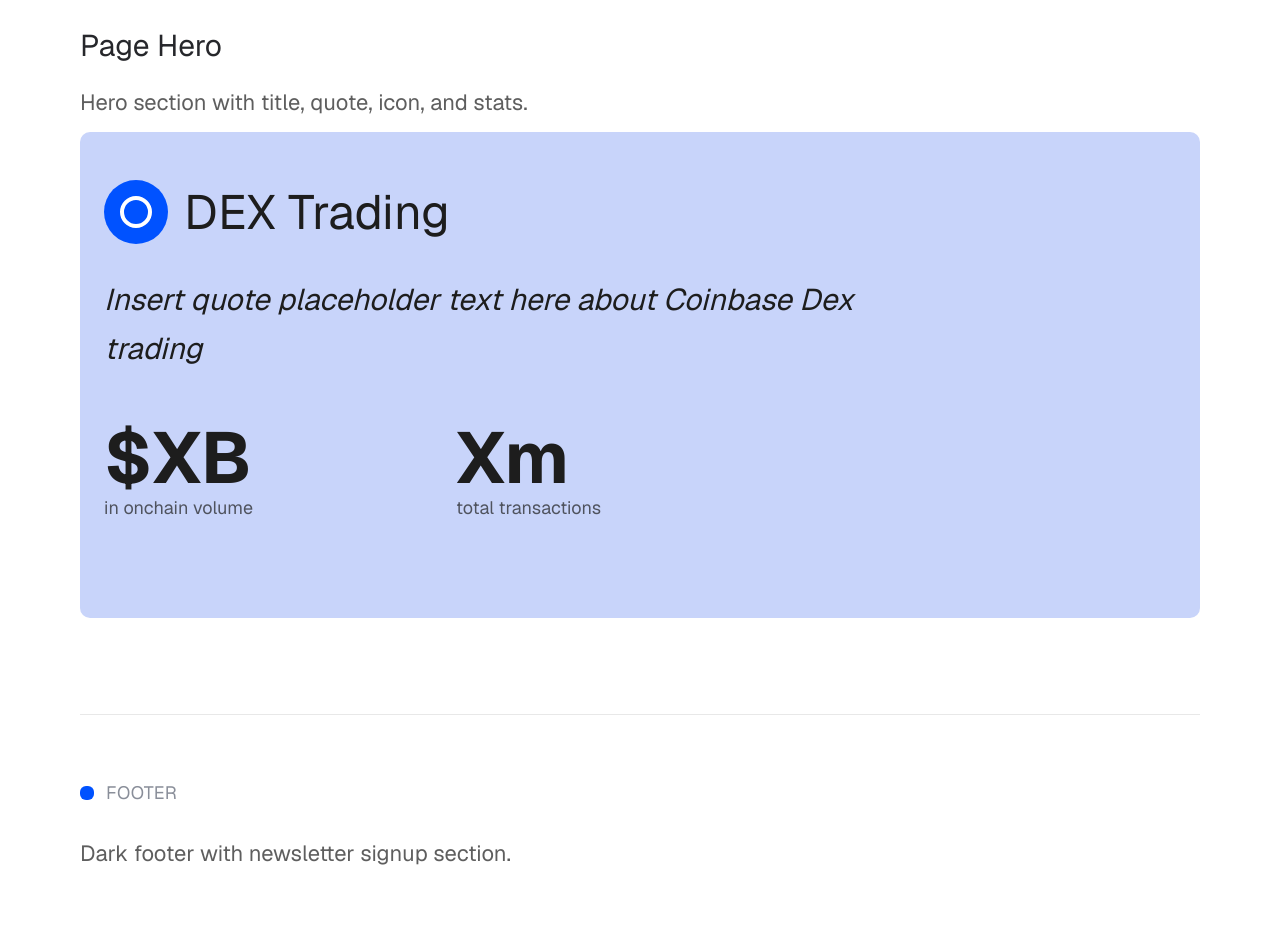
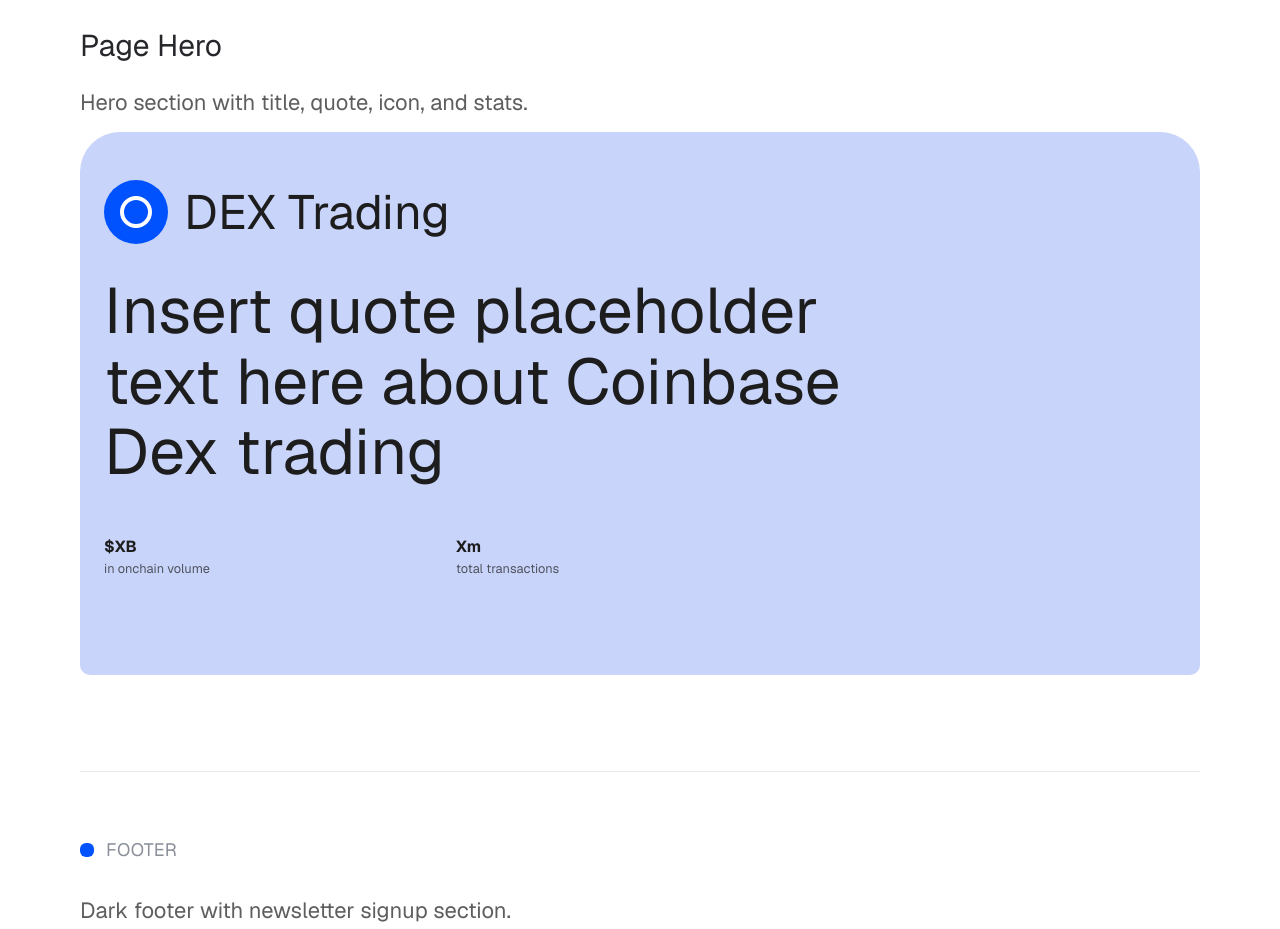
Before and after one commit to rafaelmedian/v0-coinbase-case-study, a Next.js app: page /styleguide in a window 1280 px wide. Shown: the part 6820-7749 px from the top of the page. Built offline with nearby package versions, Linux system fonts and the light colour scheme; a web font is replaced by a local one.

Commit message:
style: update PageHero typography
- Change quote to h1 with 64px font size
- Remove italic styling from quote
- Update title to h2 with 48px font size

```diff
--- a/components/page-hero.tsx
+++ b/components/page-hero.tsx
@@ -13,29 +13,29 @@ interface PageHeroProps {
 
 export default function PageHero({ title, quote, bgColor, textColor, icon, stats }: PageHeroProps) {
   return (
-    <div className="py-12" style={{ backgroundColor: bgColor }}>
+    <div className="rounded-tl-[40px] rounded-tr-[40px] py-12" style={{ backgroundColor: bgColor }}>
       <main className="px-6">
         <div className="p-8 md:p-12 lg:p-16 lg:px-0 lg:py-0">
           <div className="mb-8 flex items-center gap-4">
             {icon}
-            <h1 className="text-4xl font-normal md:text-5xl" style={{ color: textColor }}>
+            <h2 className="text-[48px] leading-[1.2]" style={{ color: textColor }}>
               {title}
-            </h1>
+            </h2>
           </div>
 
-          <p className="mb-12 max-w-3xl text-2xl italic leading-relaxed md:text-3xl" style={{ color: textColor }}>
+          <h1 className="mb-12 max-w-3xl text-[64px] leading-[1.1] font-normal" style={{ color: textColor }}>
             {quote}
-          </p>
+          </h1>
 
           <div className="mb-12 grid max-w-2xl grid-cols-1 gap-8 md:grid-cols-2">
             {stats.map((stat, index) => (
               <div key={index} className="flex flex-col">
-                <div className="text-6xl font-bold md:text-7xl" style={{ color: textColor }}>
+                <h1 className="font-bold" style={{ color: textColor }}>
                   {stat.value}
-                </div>
-                <div className="text-lg" style={{ color: textColor, opacity: 0.7 }}>
+                </h1>
+                <small style={{ color: textColor, opacity: 0.7 }}>
                   {stat.label}
-                </div>
+                </small>
               </div>
             ))}
           </div>
```
